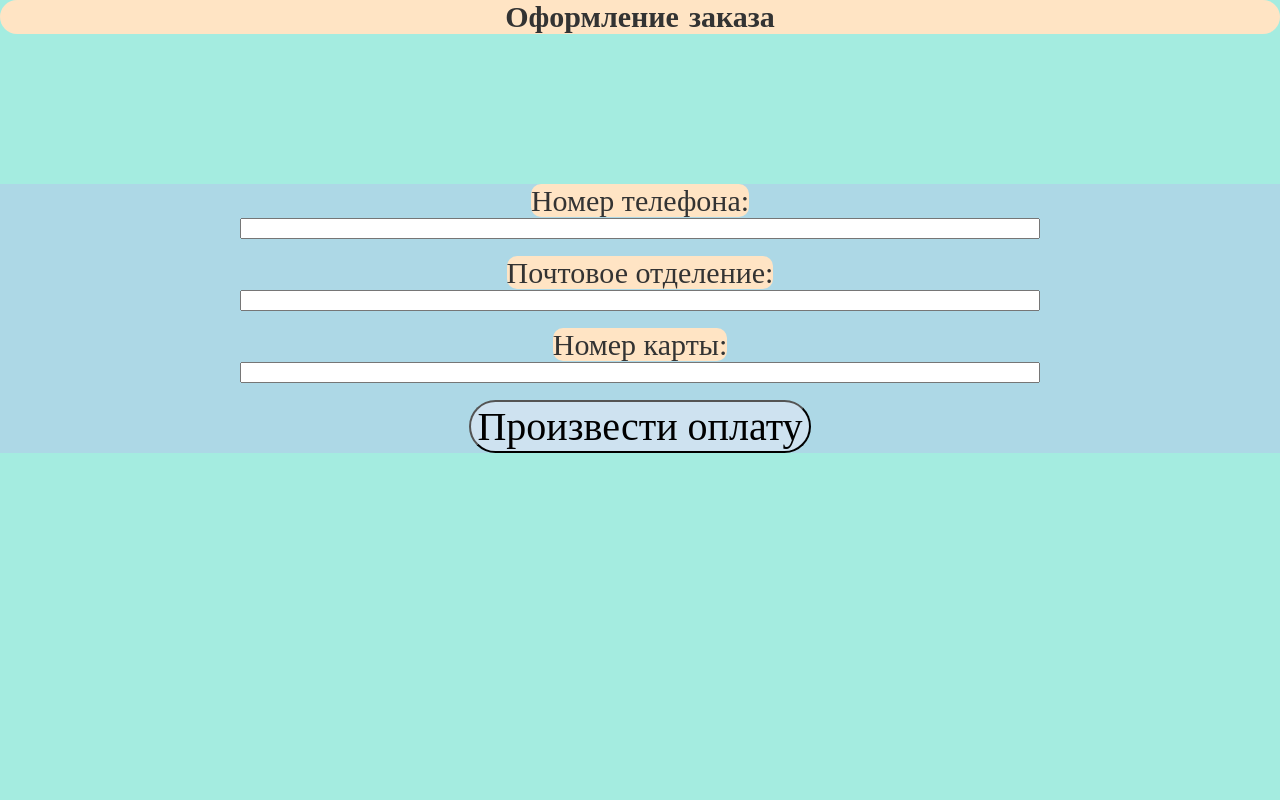
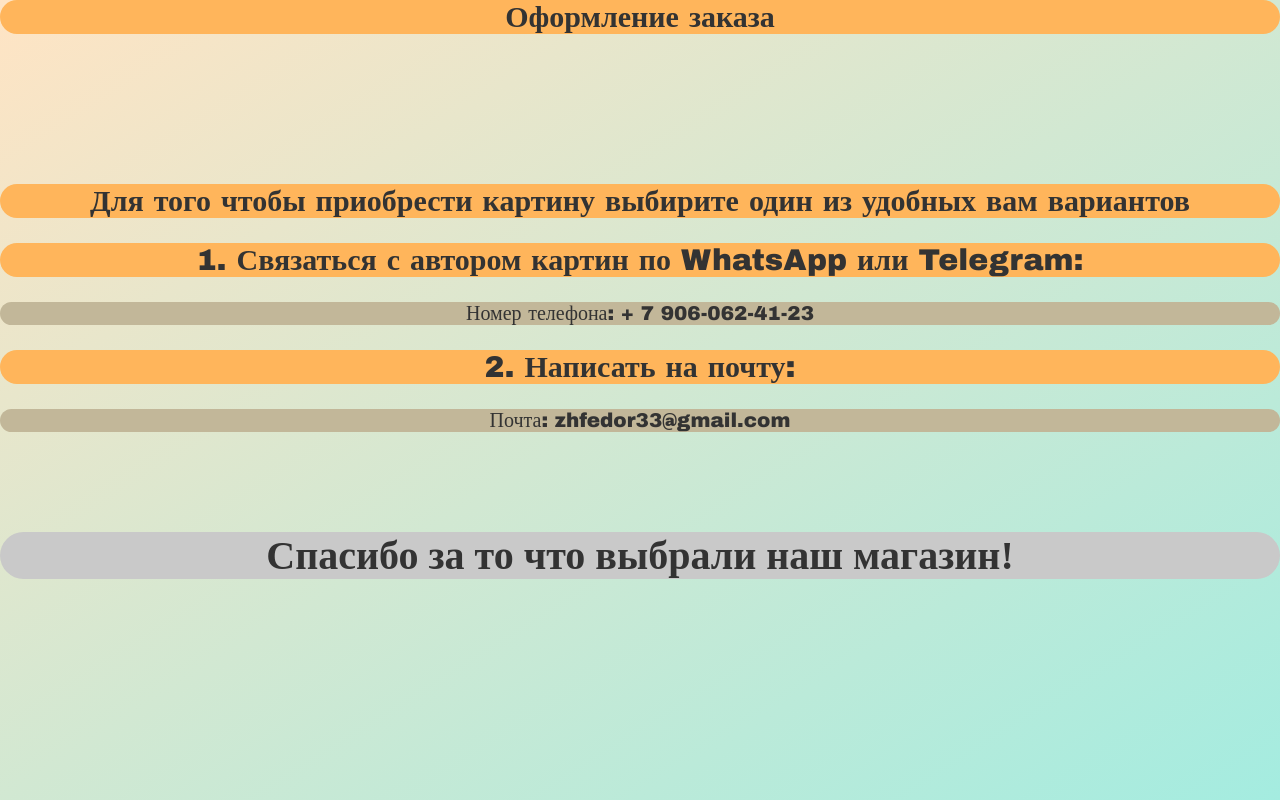
Before and after one commit to FedotPulimet/Last_project, a Laravel app: page /order in a window 1280 px wide. Run offline with Laravel 12, Linux system fonts and the light colour scheme; parts of the project's set-up code (start-up, migrations or seed data) failed here and were passed over.

Commit message:
redacted

```diff
--- a/sample-shop/app/Http/Controllers/OrderController.php
+++ b/sample-shop/app/Http/Controllers/OrderController.php
@@ -13,8 +13,4 @@ class OrderController extends Controller
         return view('order.form', ['painting_id' => $painting_id]);
     }
 
-    public function pay(Request $request, $painting_id)
-    {
-        return redirect()->route('products.index')->with('success', 'Оплата прошла успешно!');
-    }
 }
--- a/sample-shop/public/css/custom.css
+++ b/sample-shop/public/css/custom.css
@@ -17,7 +17,7 @@ body {
 
 h1 {
     text-align: center !important;
-    background-color: bisque !important;
+    background-color: rgb(253, 199, 134) !important;
     border-radius: 20px;
     font-family: serif;
     font-size: 40px;
@@ -25,8 +25,8 @@ h1 {
 
 p {
     text-align: center;
-    font-size: 18px;
-    background-color: bisque;
+    font-size: 20px;
+    background-color:  rgb(194, 183, 153);
     border-radius: 20px;
 }
 
@@ -147,24 +147,30 @@ button {
 h2 {
     text-align: center !important;
     font-size: 30px !important;
-    background-color: bisque;
+    background-color: rgb(255, 181, 91);
     border-radius: 20px;
 }
 
-label {
-    text-align: center  !important;
-    font-size: 30px;
-    background-color: bisque;
-    border-radius: 10px;
-    font-family: serif;
-}
+
 
 form {
     text-align: center;
-    background-color: lightblue;
     margin-top: 150px;
 }
 
 input {
     width: 800px;
 }
+
+h3 {
+    text-align: center;
+    font-size: 40px;
+    font-family: serif;
+    margin-top: 100px;
+    background-color: #c9c9c9;
+    border-radius: 560px;
+}
+
+body {
+  background: linear-gradient(to bottom right, bisque, #a4ece0);
+}
--- a/sample-shop/resources/views/order/form.blade.php
+++ b/sample-shop/resources/views/order/form.blade.php
@@ -1,20 +1,17 @@
-
 
  <link rel="stylesheet" href="{{ asset('css/custom.css') }}">
 <h2>Оформление заказа</h2>
-
 <form action="{{ route('order.submit') }}" method="POST">
     @csrf
-    <label for="phone">Номер телефона:</label><br>
-    <input type="text" id="phone" name="phone" required><br><br>
+    <h2>Для того чтобы приобрести картину выбирите один из удобных вам вариантов</h2>
 
-    <label for="postal_office">Почтовое отделение:</label><br>
-    <input type="text" id="postal_office" name="postal_office" required><br><br>
+    <h2>1. Связаться с автором картин по WhatsApp или Telegram: </h2>
+    <p>Номер телефона: + 7 906-062-41-23</p>
 
-    <label for="card_number">Номер карты:</label><br>
-    <input type="text" id="card_number" name="card_number" required><br><br>
+    <h2>2. Написать на почту: </h2>
+    <p>Почта: zhfedor33@gmail.com</p>
 
 
+</form>
 
-    <button type="submit">Произвести оплату</button>
-</form>
+<h3>Спасибо за то что выбрали наш магазин!</h3>
--- a/sample-shop/routes/web.php
+++ b/sample-shop/routes/web.php
@@ -7,7 +7,7 @@ use Illuminate\Http\Request;
 })->name('order.form');
 
 Route::post('/order', function (Request $request) {
-    return redirect()->route('products.index')->with('success', 'Оплата прошла успешно!');
+    return redirect()->route('products.index')->with('success' );
 })->name('order.submit');
 
 use App\Http\Controllers\{
```
